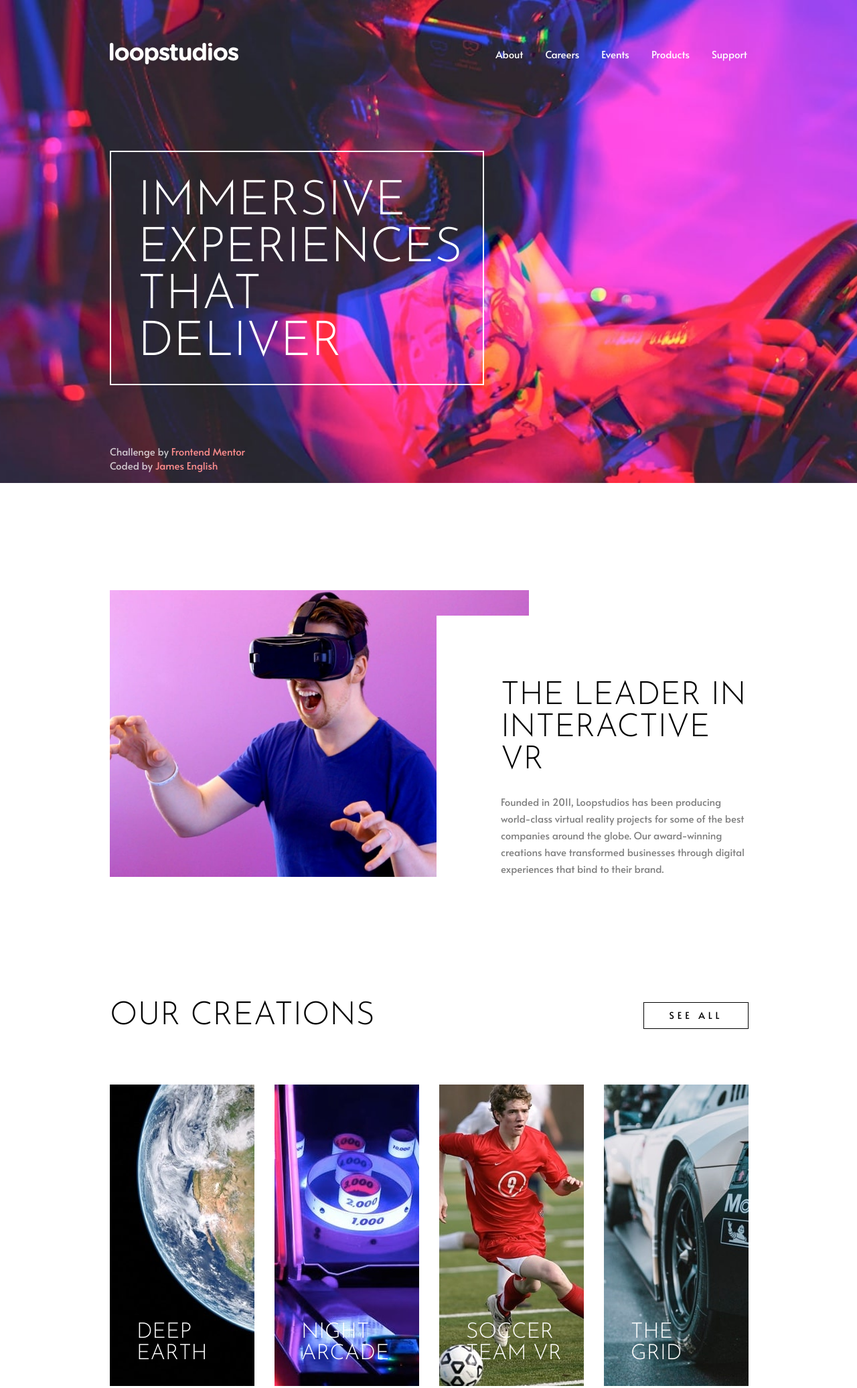
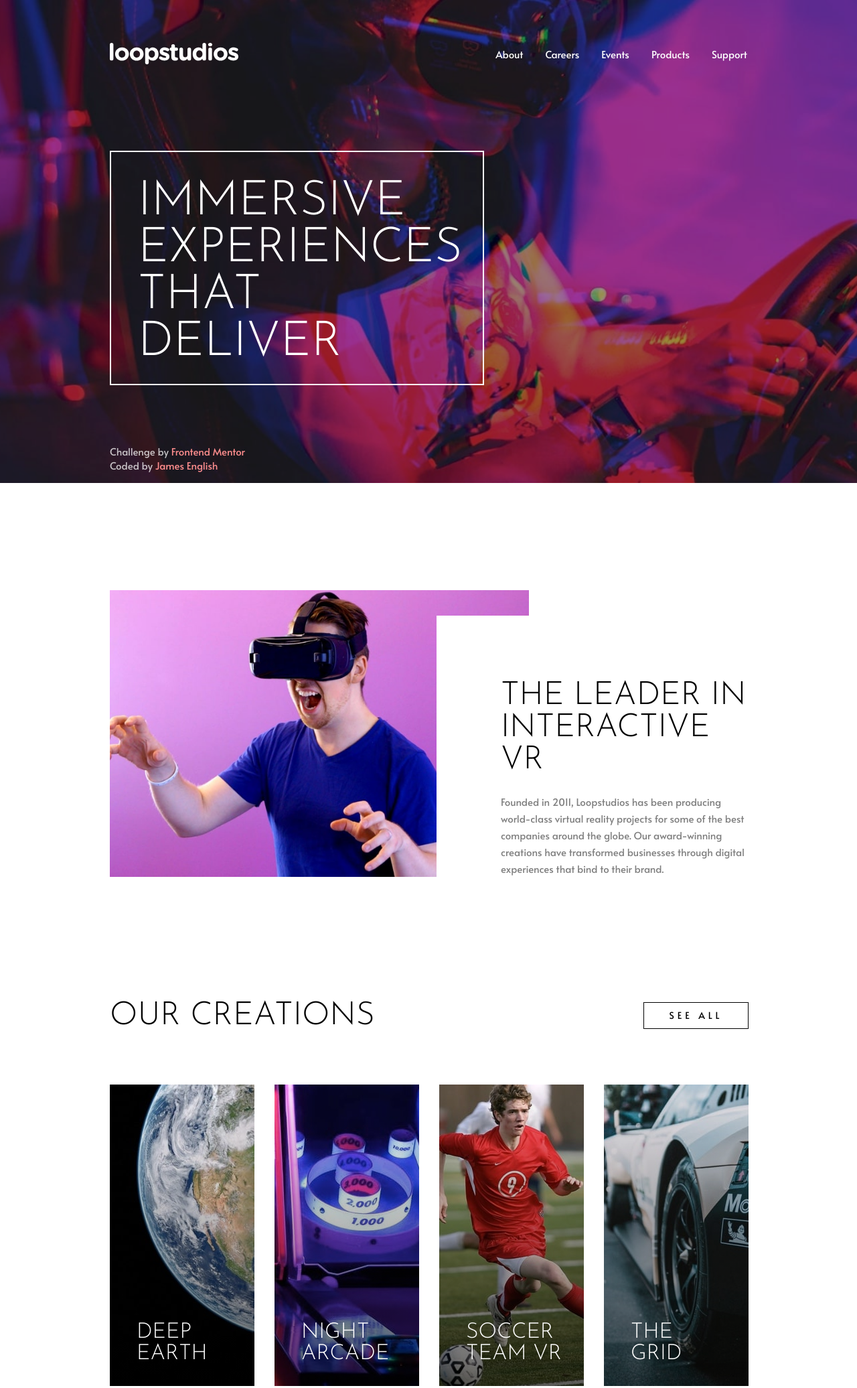
Before and after one commit to anglicus/fem_loopstudios-landing-page, a plain HTML site: page index.html in a window 1280 px wide. Shown: the top 2072 px of the page at 67% size. Drawn offline with nearby package versions, Linux system fonts and the light colour scheme; files that its build step writes are made by us from their sources.

Commit message:
Add files via upload

```diff
--- a/app/scss/_header.scss
+++ b/app/scss/_header.scss
@@ -3,11 +3,25 @@
 
 .header {
     position: relative;
+    z-index: 1;
     background-image: url('/images/mobile/image-hero.jpg');
     background-position: center top;
     background-size: cover;
 
     padding: toRem(40) toRem(23) toRem(226);
+
+
+    &::before {
+        position: absolute;
+        z-index: -1;
+        top: 0;
+        left: 0;
+        height: 100%;
+        width: 100%;
+        content: "";
+        background-color: rgba(0, 0, 0, 0.4);
+    }
+
 
     @include bp.up(large) {
         background-image: url('/images/desktop/image-hero.jpg');
--- a/app/scss/_main.scss
+++ b/app/scss/_main.scss
@@ -166,6 +166,17 @@
             }
         }
 
+        &::before {
+            position: absolute;
+            z-index: -1;
+            top: 0;
+            left: 0;
+            height: 100%;
+            width: 100%;
+            content: "";
+            background: linear-gradient(180deg, transparent 0%, rgba(0, 0, 0, 0.6) 100%);
+        }
+
         &:hover {
             color: black;
 
@@ -199,9 +210,11 @@
         }
 
         &.the-grid {
+
             h3 {
                 width: 30%;
             }
+
             background-image: url("/images/mobile/image-grid.jpg");
         }
 
```
